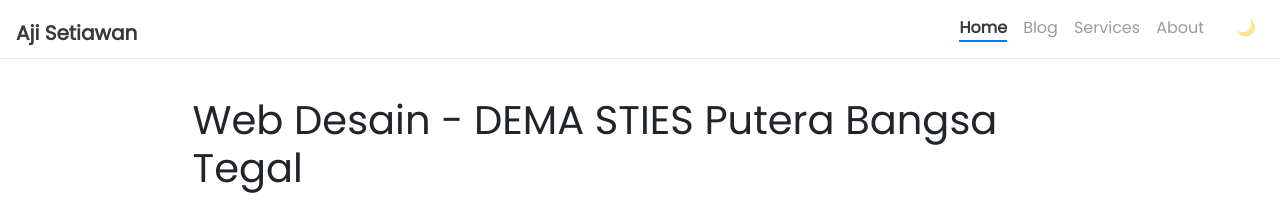
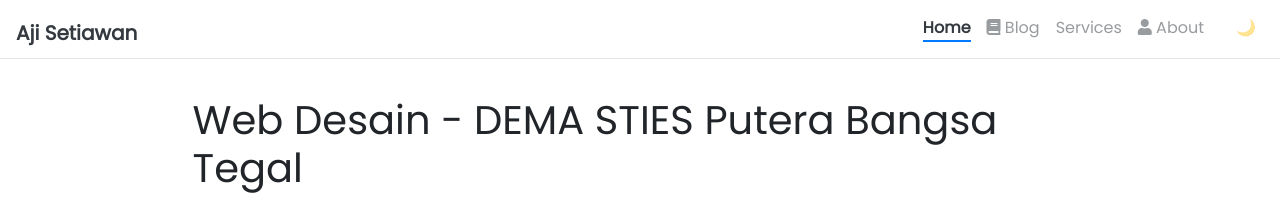
Before and after one commit to ajisetiawan716/ajisetiawan716.github.io, a Jekyll site: the page built from _projects/Web Desain DEMA STIES Putera Bangsa Tegal.md, in a window 1280 px wide. Shown: the top 202 px of the page. Built offline with Jekyll 4.4.1, drawn with Linux system fonts in a browser that asks for light colours; nearby versions of some CDN libraries; comment, search, counter and statistics services are not loaded.

Commit message:
Update navbar.html

```diff
--- a/_includes/navbar.html
+++ b/_includes/navbar.html
@@ -2,7 +2,10 @@
 <!-- google translate button-->
 <script type="text/javascript">
   function googleTranslateElementInit() {
-	  new google.translate.TranslateElement({pageLanguage: 'en', layout: google.translate.TranslateElement.InlineLayout.SIMPLE}, 'google_translate_element');
+    new google.translate.TranslateElement(
+      { pageLanguage: 'en', layout: google.translate.TranslateElement.InlineLayout.SIMPLE },
+      'google_translate_element'
+    );
   }
 </script>
 
@@ -17,15 +20,29 @@
 
 <nav class="navbar navbar-expand-lg navbar-themed fixed-top">
 
-  <a class="navbar-brand" href="{{ site.baseurl }}/"><h5><b>{{ site.title }}</b></h5></a>
+  <a class="navbar-brand" href="{{ site.baseurl }}/">
+    <h5><b>{{ site.title }}</b></h5>
+  </a>
 
-  <button class="navbar-toggler" type="button" data-toggle="collapse" data-target="#navbarNavAltMarkup" aria-controls="navbarNavAltMarkup" aria-expanded="false" aria-label="Toggle navigation">
+  <button
+    class="navbar-toggler"
+    type="button"
+    data-toggle="collapse"
+    data-target="#navbarNavAltMarkup"
+    aria-controls="navbarNavAltMarkup"
+    aria-expanded="false"
+    aria-label="Toggle navigation"
+  >
     <i class="fas fa-1x fa-bars text-themed"></i>
   </button>
 
   <div class="collapse navbar-collapse" id="navbarNavAltMarkup">
     <div class="navbar-nav ml-auto">
-
+{%- if page.url == site.baseurl -%}
+  {%- assign active_status = "active" -%}
+{%- else -%}
+  {%- assign active_status = "" -%}
+{%- endif -%}
       {%- assign html_pages = site.html_pages | sort: 'weight' -%}
       {%- assign filtered_pages = "" | split: "" -%}
 
@@ -50,7 +67,7 @@
         {%- endunless -%}
       {%- endfor -%}
 
-    {% for html_page in filtered_pages %}
+      {%- for html_page in filtered_pages %}
         {%- if page.url contains html_page.url -%}
           {%- assign active_status = "active" -%}
         {%- else -%}
@@ -67,7 +84,23 @@
           {%- assign url = html_page.url | relative_url -%}
         {%- endif -%}
 
+        {%- assign icon_class = "" -%}
+
+        {%- if html_page.title == "Blog" -%}
+          {%- assign icon_class = "fas fa-book" -%}
+        {%- elsif html_page.title == "About" -%}
+          {%- assign icon_class = "fas fa-user" -%}
+        {%- elsif html_page.title == "Projects" -%}
+          {%- assign icon_class = "fas fa-briefcase" -%}
+        {%- endif -%}
+
+        {%- if icon_class == "" -%}
           <a class="nav-item nav-link {{ active_status }}" href="{{ url }}">{{ html_page.title }}</a>
+        {%- else -%}
+          <a class="nav-item nav-link {{ active_status }}" href="{{ url }}">
+           <i class="{{ icon_class }}"></i> {{ html_page.title }}
+          </a>
+        {%- endif -%}
       {%- endfor %}
 
       <!-- start google translate button-->
```
Lines whose indentation alone changed are shown as unchanged.
